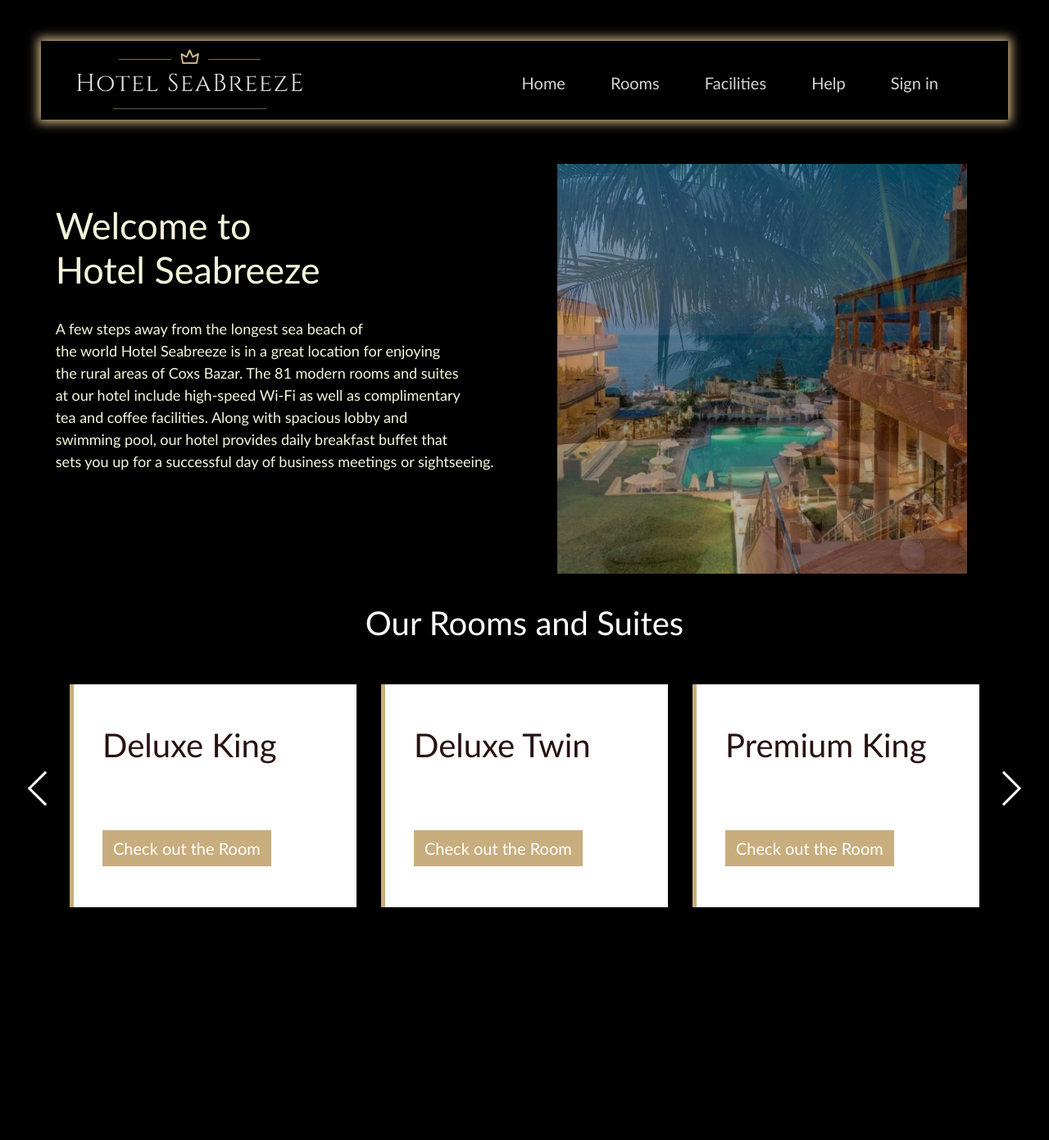
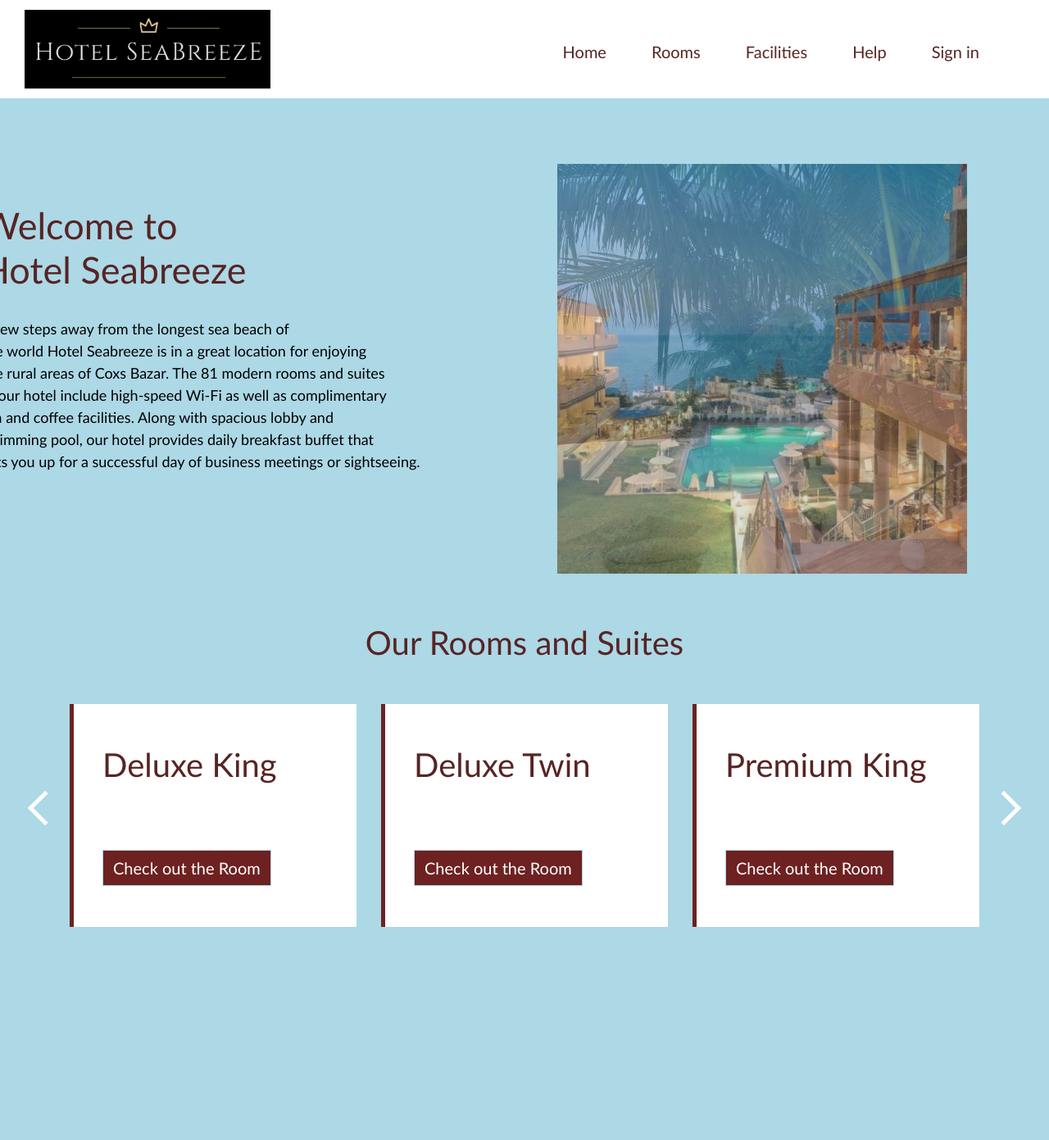
Before and after one commit to suraiyameem/Project_CSE311, a PHP site: page /Guest.html in a window 1280 px wide. Shown: the top 1391 px of the page at 82% size. Before the commit the page ends 1107 px from the top, so only its background shows below. Run offline with PHP 8.4, Linux system fonts and the light colour scheme.

Commit message:
new colors

```diff
--- a/css/style.css
+++ b/css/style.css
@@ -1,28 +1,33 @@
 body{
-	background: black;
+	background: #ADD8E6;
 	font-family: 'Trebuchet MS', sans-serif;
 }
 #maindiv{
-	margin-left: 50px;
-	margin-right: 50px;
-	margin-top: 50px;
+    margin-top: 50px;
 
 }
 #topPanel{
-	box-shadow: 0 0 12px 4px;
-	color: #C8AD7E;
-	margin-top: 20px;
-	margin-bottom: 20px;
+  color: #520909;
+  margin-bottom: 20px;
+  background-color: white;
+  height: 120px;
+  position: relative;
+  top: -50px;
+  width: 100%;
 }
 #logo{
 	margin-left: 30px;
+    margin-top: 12px;
+}
+#logo:hover{
+  cursor: pointer;
 }
 ul{
     float: right;
     list-style-type: none;
     margin-top: -60px;
     margin-right: 60px;
-    color: #d4d4d4;
+    color: #8E5A5A;
     font-size: 20px;
 }
 
@@ -32,19 +37,19 @@ ul li{
 
 ul li a{
     text-decoration: none;
-    color: #d4d4d4;
+    color: #572424 ;
     padding: 20px 25px;
     border: 20px;
     transition: 0.5s ease;
 }
 
 ul li a:hover{
-    background-color: #C8AD7E;
-    color: #000;
+    background-color: #6E2121 ;
+    color: #fff;
 }
 
 #cards{
-    color: #291211;
+    color: #572424 ;
     margin-top: 590px;
     margin-bottom: 500px;
 
@@ -52,7 +57,7 @@ ul li a:hover{
 
 .heading{
     font-size: 15px;
-    color: #fff;
+    color: #572424 ;
     text-align: center;
 }
 
@@ -73,25 +78,26 @@ ul li a:hover{
 .details a{
     text-decoration: none;
     color: #fff;
-    background-color: #C8AD7E;
+    background-color: #6E2121;
     padding: 6px 12px;
     display: inline-block;
     font-size: 20px;
-    border: 1px solid #C8AD7E;
+    border: 1px solid #ADD8E6;
     transition: 0.5s ease;
     transition: 0.2s all;
+    text-align: center;
 }
 
 .details a:hover{
-    background-color: #291211;
-    color: #fff;
+    background-color: #fff;
+    color: #6E2121;
 }
 
 .details::before{
     content: "";
     width: 5px;
     height: 100%;
-    background-color: #C8AD7E;
+    background-color: #6E2121;
     position: absolute;
     left: 0;
     top: 0;
@@ -108,7 +114,8 @@ ul li a:hover{
 }
 
 .details:hover a{
-    background-color: #291211;
+    background-color: #fff;
+    color: #6E2121;
 }
 
 .slider .priv_arrow{
@@ -117,13 +124,14 @@ ul li a:hover{
     left: -30px;
     width: 30px;
     height: 30px;
-    color: #fff;
+    color: white;
     border: solid white;
-  border-width: 0px 3px 3px 0;
+  border-width: 0px 5px 5px 0;
   display: inline-block;
   padding: 3px;
   transform: rotate(-45deg);
   -webkit-transform: rotate(-225deg);
+  cursor: pointer;
 }
 
 .slider .next_arrow{
@@ -132,29 +140,30 @@ ul li a:hover{
     right: -30px;
     width: 30px;
     height: 30px;
-    color: #fff;
+    color: white;
     border: solid white;
-    border-width: 0px 3px 3px 0;
+    border-width: 0px 5px 5px 0;
   display: inline-block;
   padding: 3px;
   transform: rotate(135deg);
   -webkit-transform: rotate(315deg);
+  cursor: pointer;
 }
 
 #description{
     position: absolute;
     top: 420px;
-    right: 410px;
+    right: 500px;
     transform: translate(-50%, -50%);
 }
 
 #description h1{
-    color: beige;
+    color: #572424 ;
     font-size: 45px;
 }
 
 #description p{
-    color:beige;
+    color:black;
     font-size: 18px;
 }
 
@@ -234,3 +243,12 @@ ul li a:hover{
     80%{opacity: 1;}
     100%{opacity: 0;}
 }
+#bottomPanel{
+  position: relative;
+  width: 100%;
+  margin-top: 90px;
+  text-align: center;
+  background-color: white;
+  height: 400px;
+
+}
```
